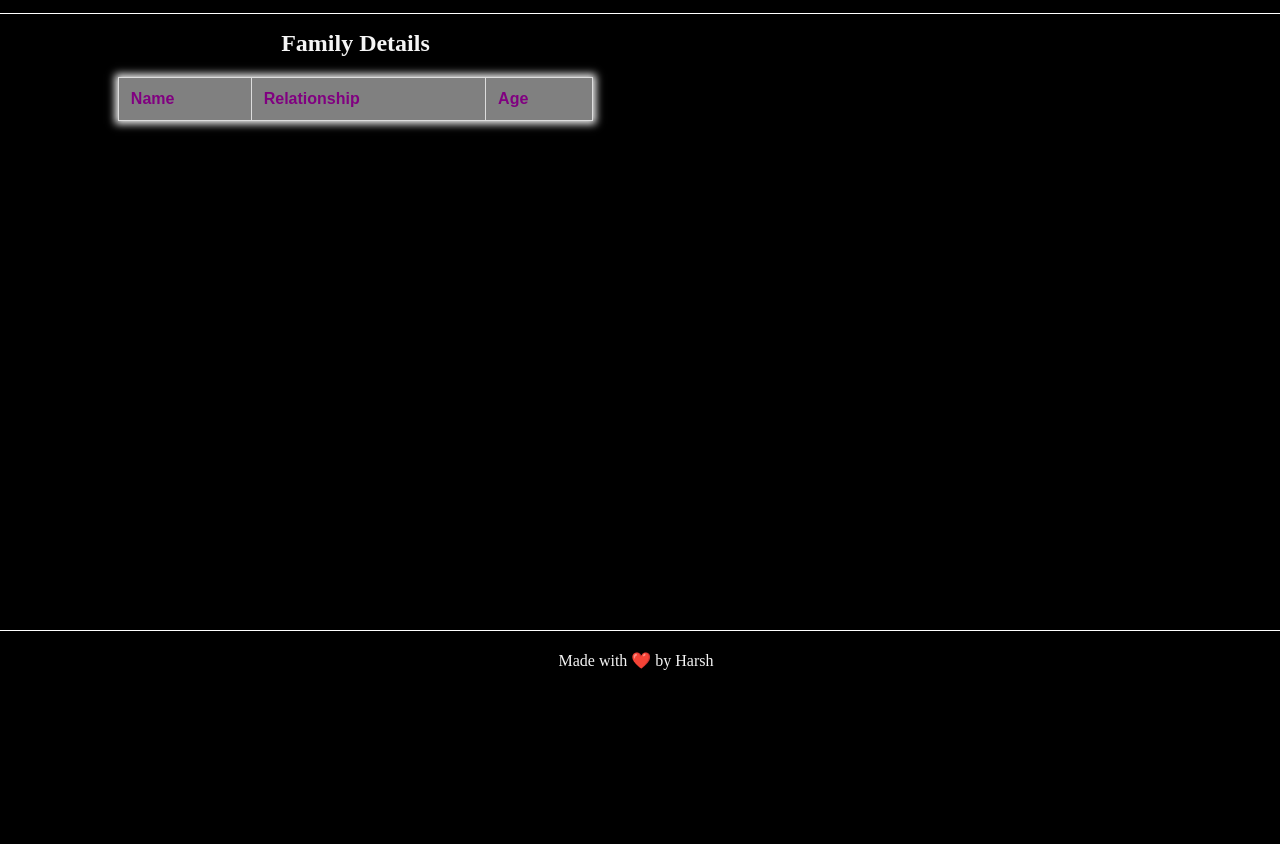
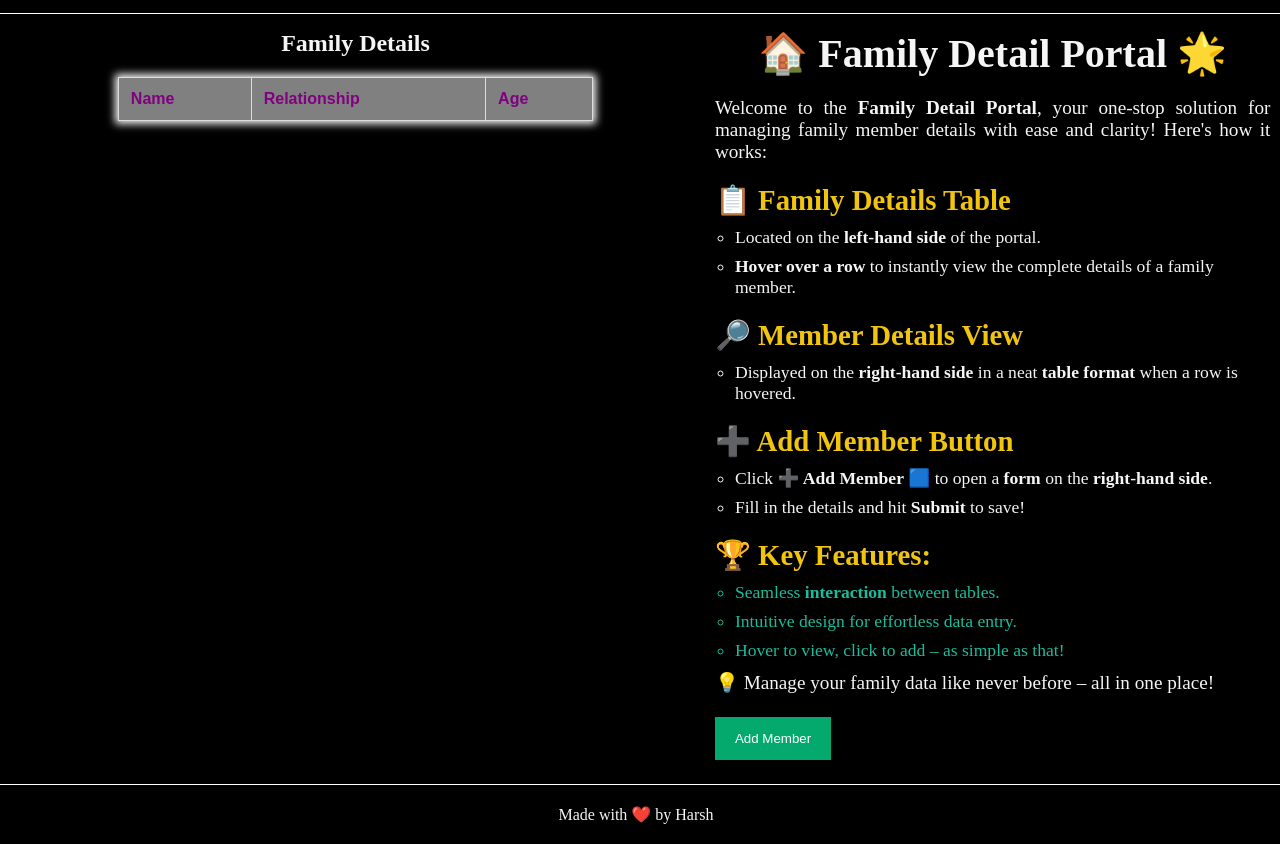
Before and after one commit to Harsh-1000/Family_Detail_Portal, a plain HTML site: page family.html in a window 1280 px wide. Shown: the part 81-925 px from the top of the page. Before the commit the page ends 800 px from the top, so only its background shows below. Drawn offline with Linux system fonts and the light colour scheme.

Commit message:
improved ui

```diff
--- a/css/style.css
+++ b/css/style.css
@@ -212,3 +212,45 @@ footer{
     /* background-color: yellow; */
   }
 }
+/* about */
+.about {
+
+}
+
+.about h1 {
+  font-size: 2.5rem;
+  text-align: center;
+  margin-bottom: 20px;
+}
+
+.about h2 {
+  font-size: 1.8rem;
+  margin-top: 20px;
+  margin-bottom: 10px;
+  color: #f1c40f;
+}
+
+.about p {
+  font-size: 1.2rem;
+  /* line-height: 1.8; */
+  margin-bottom: 15px;
+  text-align: justify;
+}
+
+.about ul {
+  margin: 10px 0;
+  list-style-type: disc;
+  padding-left: 20px;
+  display: block;
+}
+
+.about ul li {
+  font-size: 1.1rem;
+  margin-bottom: 8px;
+  list-style-type: circle;
+}
+
+.features ul li {
+  font-size: 1.1rem;
+  color: #1abc9c;
+}
--- a/family.html
+++ b/family.html
@@ -46,6 +46,43 @@
             </div>
 
             <div class="family">
+
+                <div class="about">
+                    <h1>&#x1F3E0; Family Detail Portal &#x1F31F;</h1>
+
+                    <p>Welcome to the <strong>Family Detail Portal</strong>, your one-stop solution for managing family member details with ease and clarity! Here's how it works:</p>
+
+                    <h2>&#x1F4CB; Family Details Table</h2>
+                    <ul>
+                        <li>Located on the <strong>left-hand side</strong> of the portal.</li>
+                        <li><strong>Hover over a row</strong> to instantly view the complete details of a family member.</li>
+                    </ul>
+
+                    <h2>&#x1F50E; Member Details View</h2>
+                    <ul>
+                        <li>Displayed on the <strong>right-hand side</strong> in a neat <strong>table format</strong> when a row is hovered.</li>
+                    </ul>
+
+                    <h2>&#x2795; Add Member Button</h2>
+                    <ul>
+                        <li>Click <strong>&#x2795; Add Member</strong> &#x1F7E6; to open a <strong>form</strong> on the <strong>right-hand side</strong>.</li>
+                        <li>Fill in the details and hit <strong>Submit</strong> to save!</li>
+                    </ul>
+
+                    <div class="features">
+                        <h2>&#x1F3C6; Key Features:</h2>
+                        <ul>
+                            <li>Seamless <strong>interaction</strong> between tables.</li>
+                            <li>Intuitive design for effortless data entry.</li>
+                            <li>Hover to view, click to add – as simple as that!</li>
+                        </ul>
+                    </div>
+
+                    <p>&#x1F4A1; Manage your family data like never before – all in one place!</p>
+
+                        <button onclick="addMember()">Add Member</button>
+                </div>
+
                 <div id="show-detail">
                     <Caption><h2>Member Details</h2></Caption>
                     <table>
```
